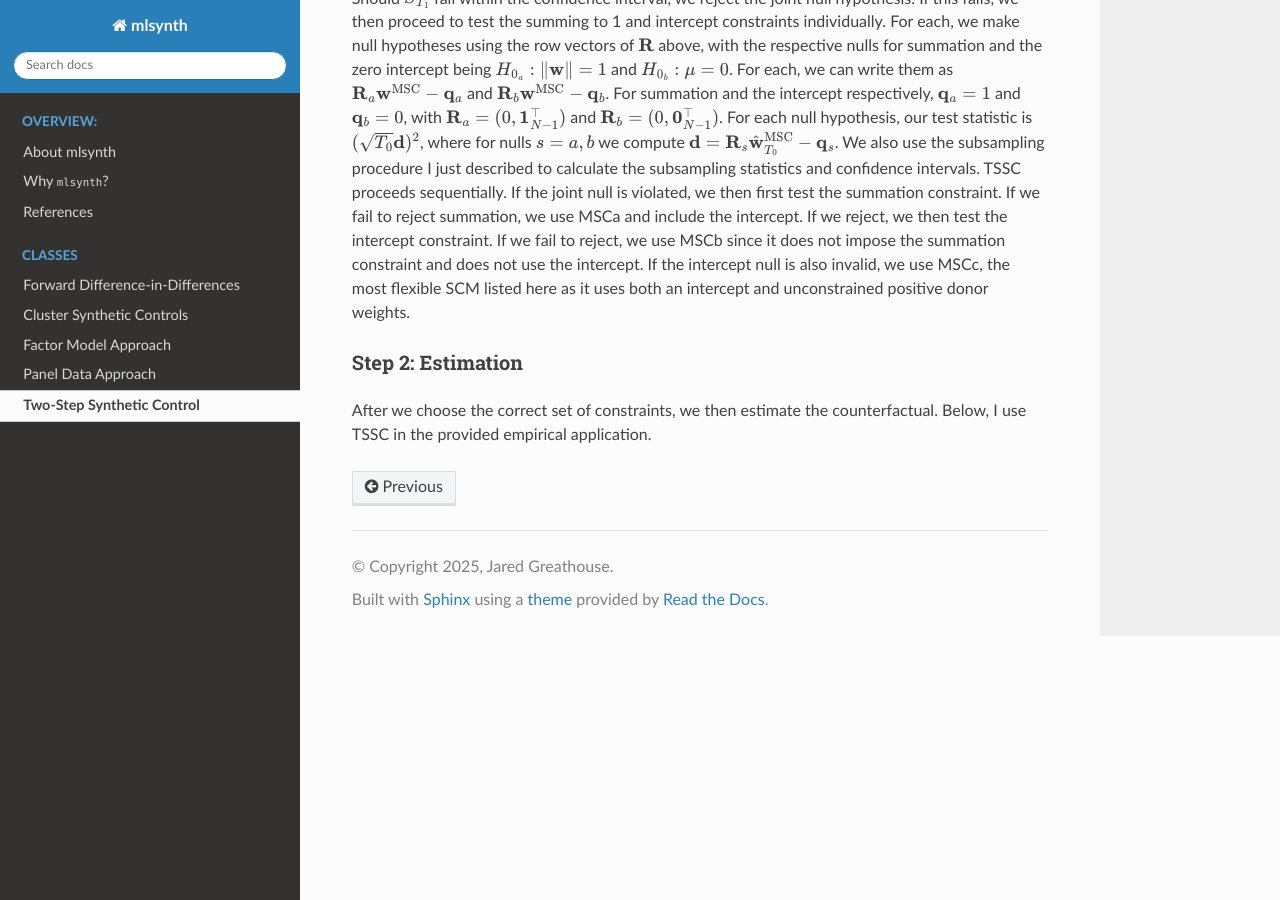
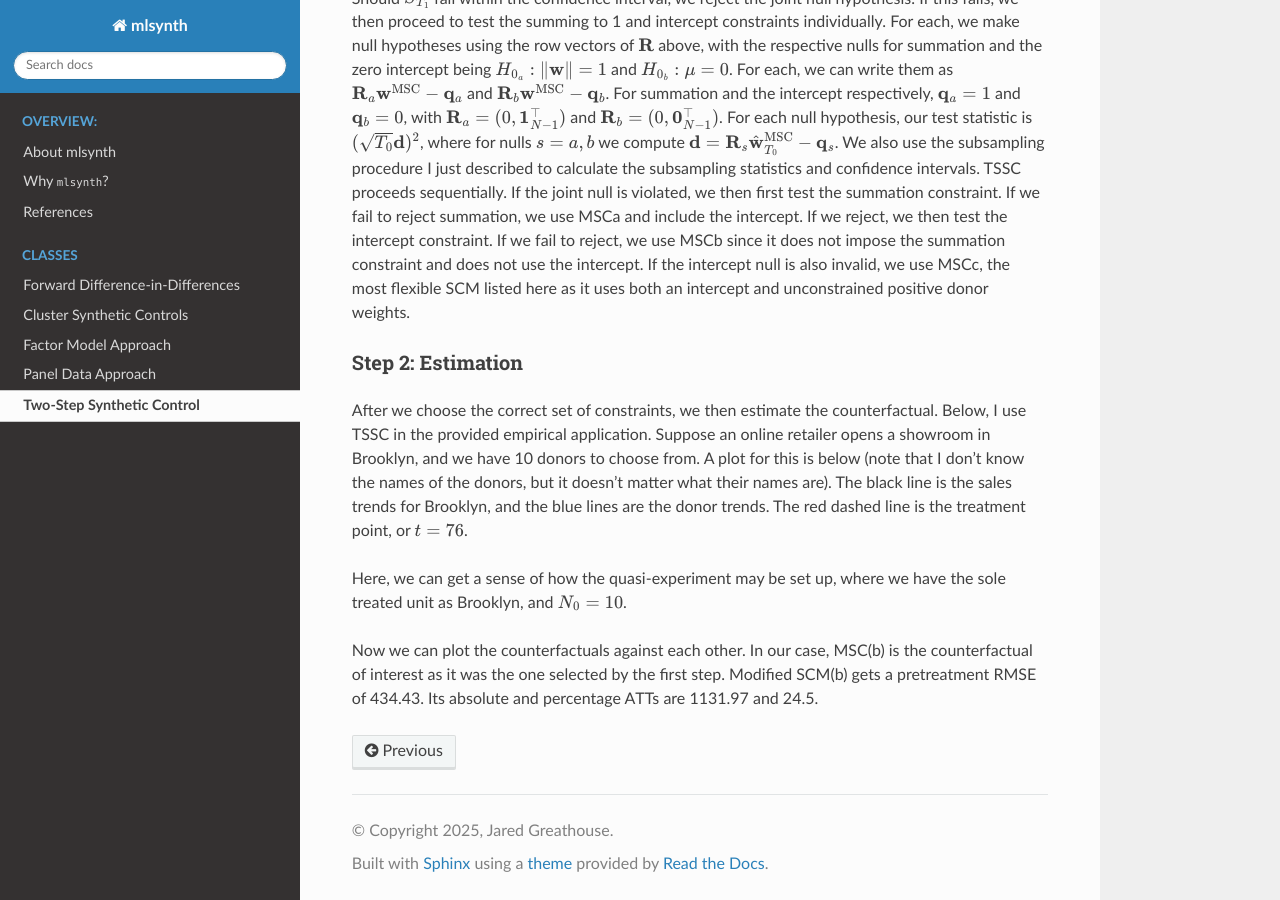
Before and after one commit to jgreathouse9/mlsynth, a Sphinx documentation site: the page built from docs/tssc.rst, in a window 1280 px wide and 900 px high, scrolled down 3122 px. Built offline with Sphinx 7.4.7 and the Read the Docs theme 3.1.0, drawn with Linux system fonts in a browser that asks for light colours; pages that are not in the unit, such as notebooks, are missing from menus.

Commit message:
Update tssc.rst

```diff
--- a/docs/tssc.rst
+++ b/docs/tssc.rst
@@ -114,4 +114,8 @@ and, after sorting these in ascending order, the confidence interval is :math:`[
 Step 2: Estimation
 ~~~~~~~~~~~~~~~~~~
 
-After we choose the correct set of constraints, we then estimate the counterfactual. Below, I use TSSC in the provided empirical application.
+After we choose the correct set of constraints, we then estimate the counterfactual. Below, I use TSSC in the provided empirical application. Suppose an online retailer opens a showroom in Brooklyn, and we have 10 donors to choose from. A plot for this is below (note that I don't know the names of the donors, but it doesn't matter what their names are). The black line is the sales trends for Brooklyn, and the blue lines are the donor trends. The red dashed line is the treatment point, or :math:`t = 76`.
+
+Here, we can get a sense of how the quasi-experiment may be set up, where we have the sole treated unit as Brooklyn, and :math:`N_0 = 10`.
+
+Now we can plot the counterfactuals against each other. In our case, MSC(b) is the counterfactual of interest as it was the one selected by the first step. Modified SCM(b) gets a pretreatment RMSE of 434.43. Its absolute and percentage ATTs are 1131.97 and 24.5.
```
